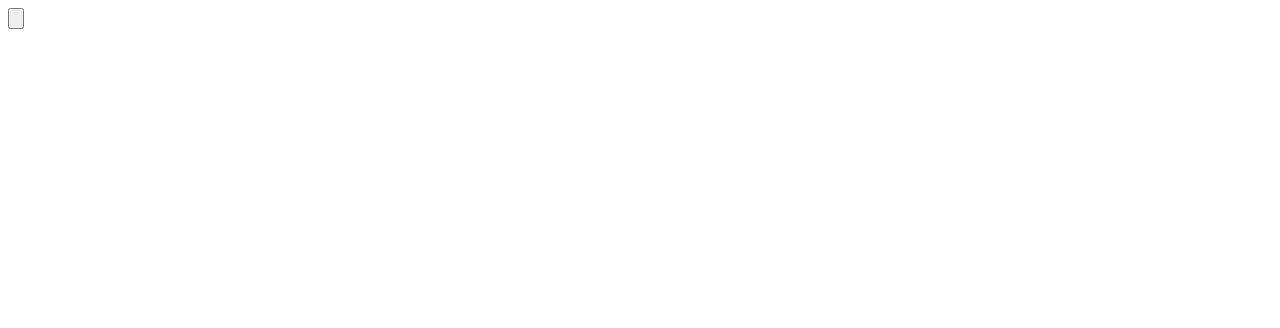
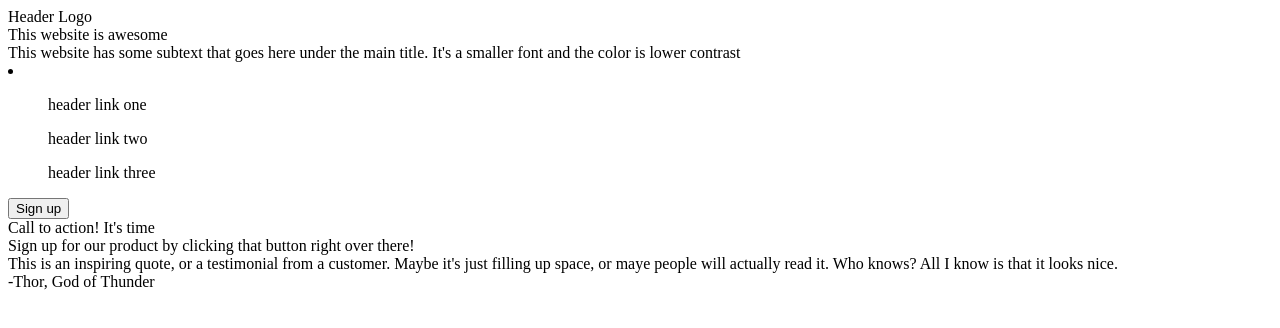
Before and after one commit to ziad-w/landing-page, a plain HTML site: page index.html in a window 1280 px wide. Drawn offline with Linux system fonts and the light colour scheme.

Commit message:
Remove and add containers

```diff
--- a/index.html
+++ b/index.html
@@ -7,15 +7,23 @@
 </head>
 <body>
 	<div class="header">
-	<div class="header-item-1">
-	<button class="header-sign-up">
-	<div class="header-item-2">
-	<img class="picture">
-	<div class="info-section">
-	<div class="info-pics-and-text">
-	<div class"quote-section">
-	<div class="footer">
-	<div class="footer-sign-up">
-
+		<div class="header-logo">Header Logo</div>
+		<div class="hero-main-text">This website is awesome</div>
+		<div class="hero-secondary-text">This website has some subtext that goes here under the main title. It's a smaller font and the color is lower contrast</div>
+		<li>
+			<ul>header link one</ul>
+			<ul>header link two</ul>
+			<ul>header link three</ul>
+		</li>
+		<button class="sign-up">Sign up</button>
+	</div>
+		<div class="calltoaction">
+			<div class="calltoaction-large">Call to action! It's time</div>
+			<div class="calltoaction-small">Sign up for our product by clicking that button right over there!</div>
+		</div>
+		<div class="quote-container">
+		<div class="quote-section-text">This is an inspiring quote, or a testimonial from a customer. Maybe it's just filling up space, or maye people will actually read it. Who knows? All I know is that it looks nice.</div>
+			<div class="quote-man">-Thor, God of Thunder</div>
+			</div>
 </body>
 <html>
```
